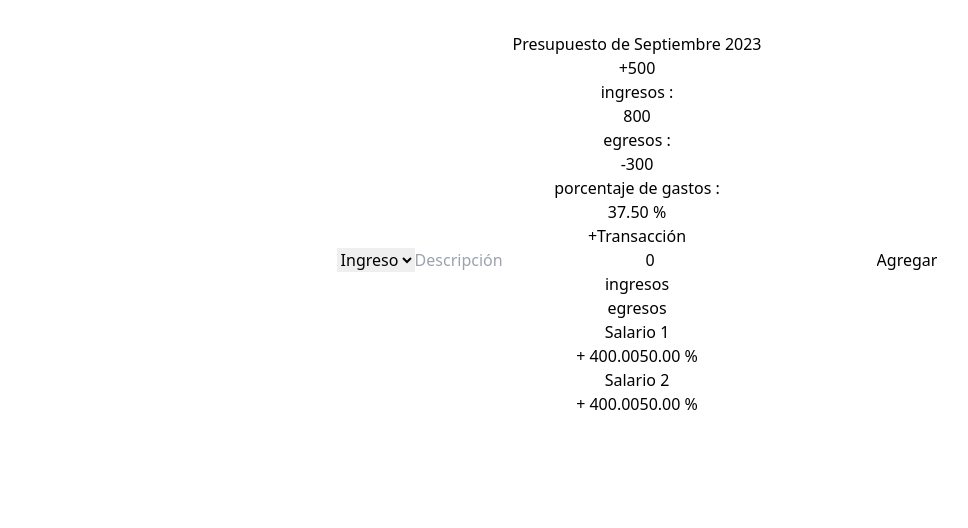
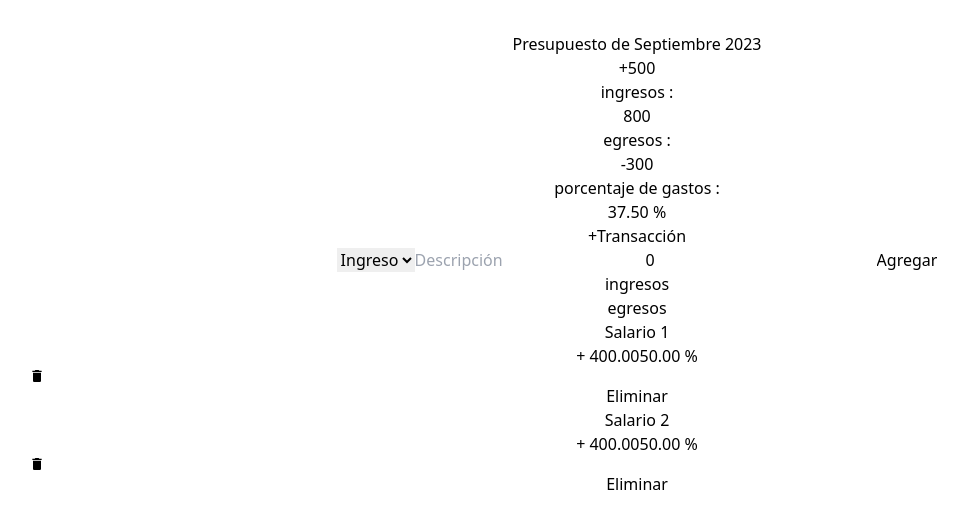
Before and after one commit to TeamUDB/DAW901-app-de-presupuesto, a React (Vite) app: page / in a window 1280 px wide. Shown: the top 528 px of the page, without its empty margins (3-971 px from the left). Built offline with nearby package versions, Linux system fonts and the light colour scheme.

Commit message:
Refactorizacion de la invalidacion del cache de ReactQuery y se agrego la opcion de eliminar ingreso o gasto.

```diff
--- a/package.json
+++ b/package.json
@@ -13,6 +13,7 @@
     "@tanstack/react-query": "^4.35.3",
     "react": "18.2.0",
     "react-dom": "18.2.0",
+    "react-icons": "^4.11.0",
     "uuid": "^9.0.1"
   },
   "devDependencies": {
--- /dev/null
+++ b/src/components/Movimiento.tsx
@@ -0,0 +1,37 @@
+import {
+  eliminarTransaccion, Transaccion
+} from "../services/presupuesto-service.ts";
+import { MdDelete } from "react-icons/md";
+import { useMutation } from "@tanstack/react-query";
+import UseQueryInvalidate from "../hooks/useQueryInvalidate.tsx";
+
+type props = {
+  movimiento: Transaccion; porcentajePorItem: (item: Transaccion) => string;
+}
+
+function Movimiento(props: props) {
+
+  const deleteItem = useMutation({
+    mutationFn: (id: string) => eliminarTransaccion(id), onSuccess: UseQueryInvalidate
+  })
+
+  const handleDelete = () => {
+    deleteItem.mutate(props.movimiento.id);
+  }
+
+  return (<>
+    <div className={ "flex flex-row justify-around border-cyan-950 border-2 py-2" } key={ props.movimiento.id }>
+      <div>{ props.movimiento.concepto }</div>
+      <div className={ "flex flex-row" }>+ { Number(props.movimiento.monto).toFixed(2) }
+        <span className={ "rounded-lg bg-cyan-950 text-amber-50 p-1 text-sm mx-2" }>
+                  { props.porcentajePorItem(props.movimiento) } %
+                </span>
+        <div className={ "flex flex-row" } onClick={ handleDelete }>
+          <MdDelete className={ "ml-2 text-2xl text-cyan-950" }/><span>Eliminar</span>
+        </div>
+      </div>
+    </div>
+  </>);
+}
+
+export default Movimiento;
--- a/src/components/Movimientos.tsx
+++ b/src/components/Movimientos.tsx
@@ -3,6 +3,7 @@ import { Transaccion } from "../services/presupuesto-service.ts";
 import useIngresos from "../hooks/useIngresos.tsx";
 import useEgresos from "../hooks/useEgresos.tsx";
 import useTotalIngresos from "../hooks/useTotalIngresos.tsx";
+import Movimiento from "./Movimiento.tsx";
 
 function Movimientos() {
   const [ activeTab, setActiveTab ] = useState(0);
@@ -18,7 +19,6 @@ function Movimientos() {
   const porcentajePorItem = (item: Transaccion) => {
     return Number((item.monto * 100) / totalIngresos!).toFixed(2);
   }
-
   return (<div className="w-full mx-auto p-4">
     <div className="flex space-x-0 uppercase">
       <div
@@ -40,24 +40,14 @@ function Movimientos() {
       { activeTab === 0 && (<>
         <div className={ "flex flex-col gap-2" }>
           { ingresos?.map((ingreso) => {
-            return (<div className={ "flex flex-row justify-around border-cyan-950 border-2 py-2" } key={ingreso.id}>
-              <div>{ ingreso.concepto }</div>
-              <div>+ { Number(ingreso.monto).toFixed(2) }<span
-                className={ "rounded-lg bg-cyan-950 text-amber-50 p-1 text-sm mx-2" }>{ porcentajePorItem(ingreso) } %</span>
-              </div>
-            </div>);
+            return(<Movimiento movimiento={ingreso} porcentajePorItem={porcentajePorItem} key={ingreso.id}/>);
           }) }
         </div>
       </>) }
       { activeTab === 1 && (<>
         <div className={ "flex flex-col gap-2" }>
           { egresos?.map((egreso) => {
-            return (<div className={ "flex flex-row justify-around border-cyan-950 border-2 py-2" } key={egreso.id}>
-              <div>{ egreso.concepto }</div>
-              <div>- { Number(egreso.monto).toFixed(2) } <span
-                className={ "rounded-lg bg-cyan-950 text-amber-50 p-1 text-sm mx-2" }>{ porcentajePorItem(egreso) } %</span>
-              </div>
-            </div>);
+            return(<Movimiento movimiento={egreso} porcentajePorItem={porcentajePorItem} key={egreso.id}/>);
           }) }
         </div>
       </>) }
--- a/src/components/RegistroTransaccion.tsx
+++ b/src/components/RegistroTransaccion.tsx
@@ -1,9 +1,9 @@
 import { MontoInput } from "./index.ts";
 import { useMutation } from "@tanstack/react-query";
-import { queryClientApp as queryClient } from "../App.tsx";
 import { agregarTransaccion, TipoTransaccion, Transaccion } from "../services/presupuesto-service.ts";
 import React, { ChangeEvent, useState } from "react";
 import { v4 as uuidv4 } from "uuid";
+import UseQueryInvalidate from "../hooks/useQueryInvalidate.tsx";
 
 const RegistroTransaccion = () => {
 
@@ -13,24 +13,7 @@ const RegistroTransaccion = () => {
 
   const agregar = useMutation({
     mutationFn: agregarTransaccion, onSuccess: async () => {
-      await queryClient.invalidateQueries({
-        queryKey: [ 'ingresos' ]
-      });
-      await queryClient.invalidateQueries({
-        queryKey: [ 'egresos' ]
-      });
-      await queryClient.invalidateQueries({
-        queryKey: [ 'total-ingresos' ]
-      });
-      await queryClient.invalidateQueries({
-        queryKey: [ 'total-egresos' ]
-      });
-      await queryClient.invalidateQueries({
-        queryKey: [ 'balance' ]
-      });
-      await queryClient.invalidateQueries({
-        queryKey: [ 'total-egresos-porcentaje' ]
-      });
+      await UseQueryInvalidate();
       setTipo(TipoTransaccion.Ingreso);
       setDescripcion("");
       setMonto("0");
--- /dev/null
+++ b/src/hooks/useQueryInvalidate.tsx
@@ -0,0 +1,24 @@
+import { queryClientApp as queryClient } from "../App.tsx";
+
+const UseQueryInvalidate = async () => {
+  await queryClient.invalidateQueries({
+    queryKey: [ 'ingresos' ]
+  });
+  await queryClient.invalidateQueries({
+    queryKey: [ 'egresos' ]
+  });
+  await queryClient.invalidateQueries({
+    queryKey: [ 'total-ingresos' ]
+  });
+  await queryClient.invalidateQueries({
+    queryKey: [ 'total-egresos' ]
+  });
+  await queryClient.invalidateQueries({
+    queryKey: [ 'balance' ]
+  });
+  await queryClient.invalidateQueries({
+    queryKey: [ 'total-egresos-porcentaje' ]
+  });
+}
+
+export default UseQueryInvalidate;
--- a/src/services/presupuesto-service.ts
+++ b/src/services/presupuesto-service.ts
@@ -63,6 +63,9 @@ export const agregarTransaccion = async (transaccion: Transaccion) => {
   });
 }
 
-export const eliminarTransaccion = (id: string) => {
-  transacciones = transacciones.filter(t => t.id !== id);
+export const eliminarTransaccion = async (id: string) => {
+  return new Promise((resolve) => {
+    transacciones = transacciones.filter(t => t.id !== id);
+    resolve('Ok');
+  })
 }
```
Also changed, not shown: 1 other file (tests, documents, lock files or other folders).
